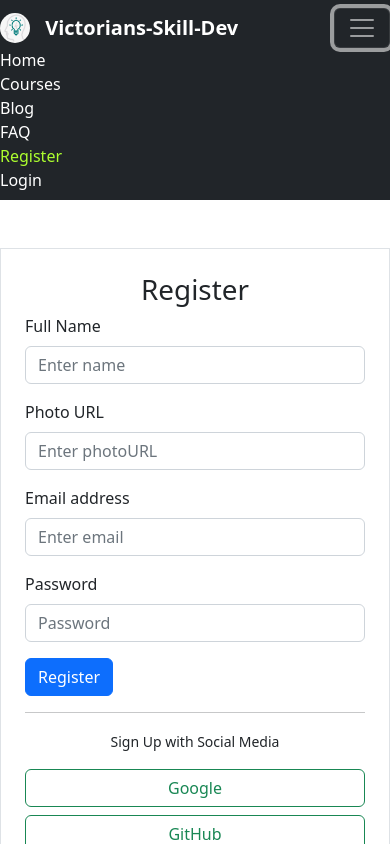
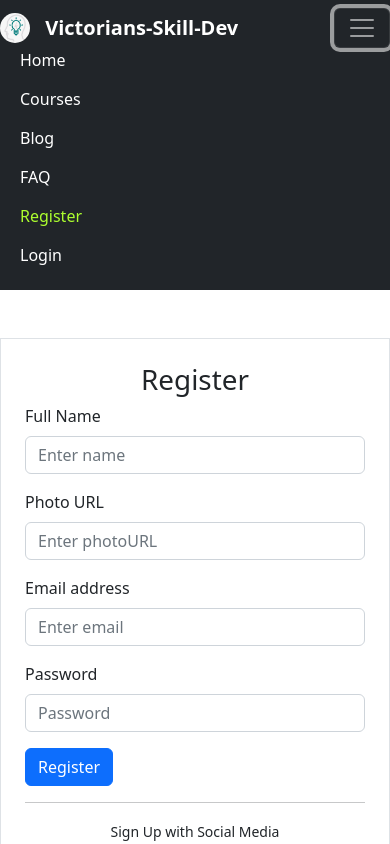
Before and after one commit to Md-Ikbal-Hasan/assignment10-victorians-skill-dev, a React (Create React App) app: page /register in a window 390 px wide. Both pictures are taken after a click on the button 362 px from the left and 28 px from the top of the page. Shown: the top 844 px of the page. Built offline with nearby package versions, Linux system fonts and the light colour scheme; no server answers.

Commit message:
modified navbar

```diff
--- a/src/Pages/Register/Register.js
+++ b/src/Pages/Register/Register.js
@@ -35,6 +35,7 @@ const Register = () => {
                 toast('Registration Successfull with Email and Password');
                 setError('');
                 setLoading(false);
+                navigate(from, { replace: true })
 
                 form.reset();
             })
--- a/src/Pages/Shared/Header/Header.css
+++ b/src/Pages/Shared/Header/Header.css
@@ -15,4 +15,17 @@ Nav a {
 
 .logout-btn {
     width: 80px;
+    margin-bottom: 10px;
 }
+
+
+@media only screen and (max-width: 768px) {
+    .mynav-item a {
+        margin-bottom: 15px;
+        margin-left: 20px;
+    }
+
+    .logout-btn {
+        margin-left: 20px;
+    }
+}
--- a/src/Pages/Shared/Header/Header.js
+++ b/src/Pages/Shared/Header/Header.js
@@ -35,8 +35,8 @@ const Header = () => {
             </Navbar.Brand>
 
             <Navbar.Toggle aria-controls="basic-navbar-nav" />
-            <Navbar.Collapse id="basic-navbar-nav" className='me-5'>
-                <Nav className="ms-auto">
+            <Navbar.Collapse id="basic-navbar-nav " className='me-5'>
+                <Nav className="ms-auto mynav-item">
                     <NavLink to='/'>Home</NavLink>
                     <NavLink to='/courses'>Courses</NavLink>
                     <NavLink to='/blog'>Blog</NavLink>
@@ -44,7 +44,7 @@ const Header = () => {
                     {
                         user?.uid ?
                             <>
-                                <span onClick={handleLogOut} className='btn btn-success btn-sm me-3 logout-btn '>Logout</span>
+                                <span onClick={handleLogOut} className='btn btn-success btn-sm me-3 logout-btn'>Logout</span>
                                 <NavLink to='/profile'>
                                     {
                                         user?.photoURL ?
```
